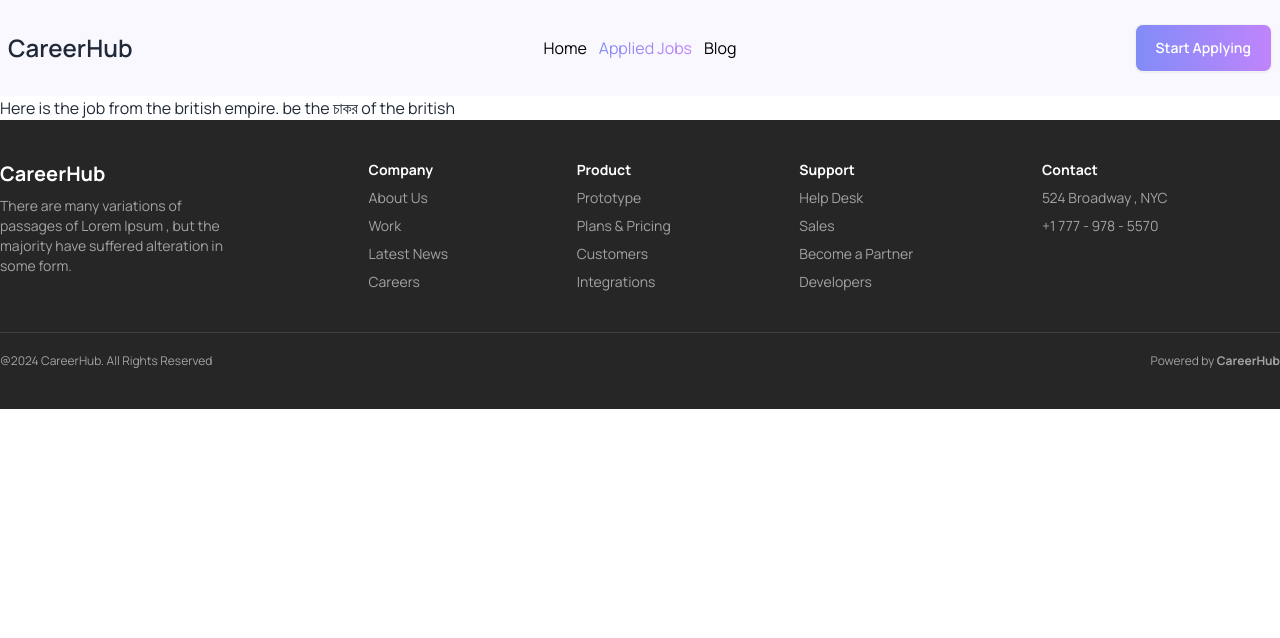
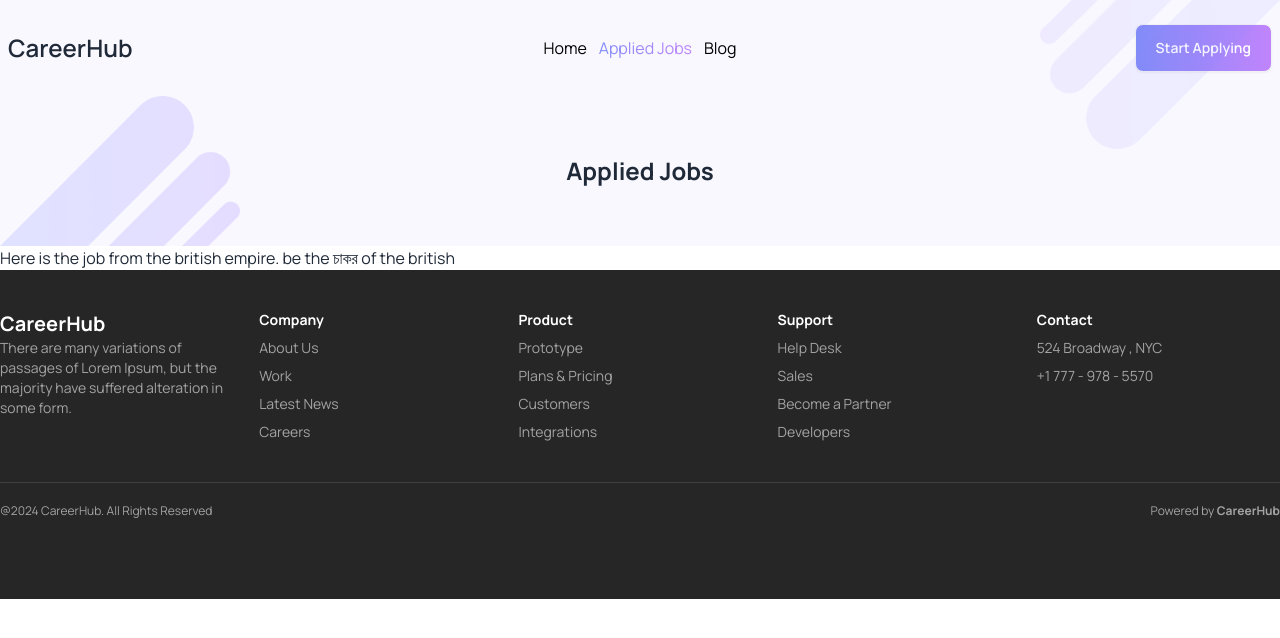
Before and after one commit to SazidulAlam47/career-hub, a React (Vite) app: page /jobs in a window 1280 px wide. Shown: the top 638 px of the page. Built offline with nearby package versions, Linux system fonts and the light colour scheme.

Commit message:
page title working

```diff
--- a/src/components/Footer/Footer.jsx
+++ b/src/components/Footer/Footer.jsx
@@ -1,17 +1,22 @@
 import { Link } from "react-router-dom";
 
 const Footer = () => {
+    const siteName = "CareerHub";
+    const siteDescription =
+        "There are many variations of passages of Lorem Ipsum, but the majority have suffered alteration in some form.";
+
     return (
-        <div className="bg-neutral-800 text-neutral-400">
-            <footer className="container mx-auto footer py-10 px-6 md:px-0">
-                <aside>
+        <footer className="bg-neutral-800 text-neutral-400 py-10">
+            <div className="container mx-auto px-6 md:px-0 text-center pb-8 lg:hidden">
+                <Link className="text-xl font-bold text-white">{siteName}</Link>
+                <p className="px-3 pt-2">{siteDescription}</p>
+            </div>
+            <div className="footer grid-cols-2 lg:grid-cols-5 container mx-auto pb-10 px-6 md:px-0">
+                <aside className="hidden lg:block">
                     <Link className="text-xl font-bold text-white">
-                        CareerHub
+                        {siteName}
                     </Link>
-                    <p className="w-60">
-                        There are many variations of passages of Lorem Ipsum ,
-                        but the majority have suffered alteration in some form.
-                    </p>
+                    <p className="w-60">{siteDescription}</p>
                 </aside>
                 <nav>
                     <h6 className="font-bold text-md text-white">Company</h6>
@@ -48,7 +53,7 @@ const Footer = () => {
                         +1 777 - 978 - 5570
                     </a>
                 </nav>
-            </footer>
+            </div>
             <div className="container mx-auto px-6 md:px-0">
                 <div className="flex flex-col md:flex-row justify-between border-t pt-5 pb-10 text-xs border-neutral-700 text-neutral-400">
                     <p className="pb-1 md:pb-0">
@@ -59,7 +64,7 @@ const Footer = () => {
                     </p>
                 </div>
             </div>
-        </div>
+        </footer>
     );
 };
 
--- a/src/components/Jobs/Jobs.jsx
+++ b/src/components/Jobs/Jobs.jsx
@@ -1,6 +1,9 @@
+import PageTitle from "../PageTitle/PageTitle";
+
 const Jobs = () => {
     return (
         <div>
+            <PageTitle title="Applied Jobs" />
             <p>
                 Here is the job from the british empire. be the চাকর of the
                 british
--- /dev/null
+++ b/src/components/PageTitle/PageTitle.jsx
@@ -0,0 +1,25 @@
+import PropTypes from "prop-types";
+
+const PageTitle = ({ title }) => {
+    return (
+        <>
+            <img
+                src="/images/bg2.png"
+                alt=" "
+                className="w-36 md:w-60 absolute top-0 right-0 z-10"
+            />
+            <div className="bg-[#f9f8ff] relative">
+                <h2 className="text-2xl font-bold text-center absolute top-1/2 left-1/2 -translate-x-1/2 -translate-y-1/2">
+                    {title}
+                </h2>
+                <img src="/images/bg1.png" alt=" " className="w-36 md:w-60" />
+            </div>
+        </>
+    );
+};
+
+PageTitle.propTypes = {
+    title: PropTypes.string.isRequired,
+};
+
+export default PageTitle;
```
